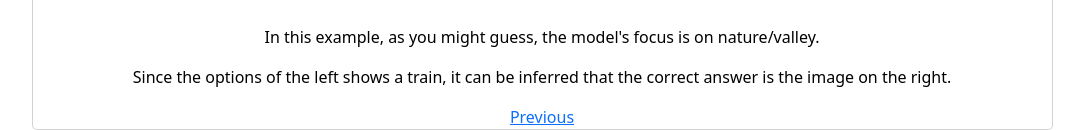
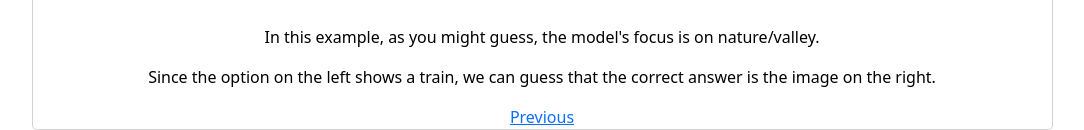
Before and after one commit to ckodser/humanEval2, a Flask app: template webapp/templates/training4.html in a window 1280 px wide. Shown: the part 1256-1386 px from the top of the page, without its empty margins (98-1182 px from the left). Run offline with Flask 3, Linux system fonts and the light colour scheme; the template is opened without the code that fills it: values that come from a table or form of the project are taken from there, others are empty; tables that the repository leaves empty hold one stand-in row (values such as "Sample post"); some libraries are stand-ins or nearby versions.

Commit message:
add sample2

```diff
--- a/webapp/templates/training4.html
+++ b/webapp/templates/training4.html
@@ -43,7 +43,7 @@ class="nav-link active" aria-current="page"
         </form>
     </div>
         <p>In this example, as you might guess,  the model's focus is on nature/valley.</p>
-<p>Since the options of the left shows a train, it can be inferred that the correct answer is the image on the right.</p>
+<p>Since the option on the left shows a train, we can guess that the correct answer is the image on the right.</p>
     <a href="/training/3"> Previous </a>
     </div>
 
```
